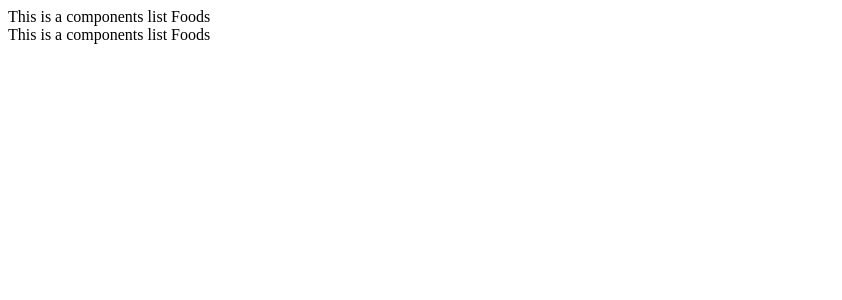
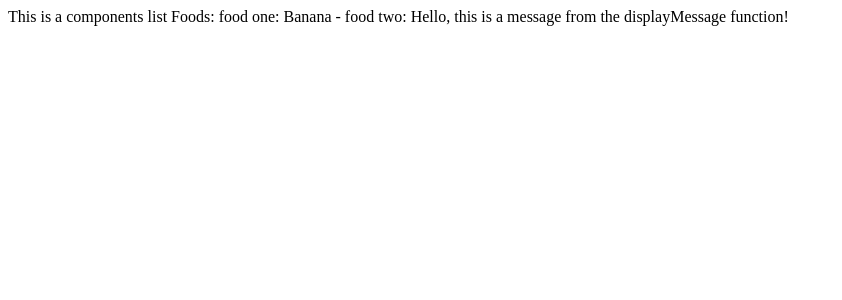
Before and after one commit to nhienkrb/tutor-react, a React (Vite) app: page / in a window 1280 px wide. Shown: the top 300 px of the page, without its empty margins (0-842 px from the left). Built offline with nearby package versions, Linux system fonts and the light colour scheme.

Commit message:
feat: JSX in react

```diff
--- a/src/components/Foods.jsx
+++ b/src/components/Foods.jsx
@@ -1,7 +1,10 @@
+function displayMessage() {
+  return "Hello, this is a message from the displayMessage function!";
+}
+
 export default function Foods() {
-
-    return (
-        <div className="">This is a components list Foods</div>
-    )
-
+  const food = "Banana";
+  return (
+    <div>This is a components list Foods: food one: {food}  - food two: {displayMessage()}</div>
+  );
 }
--- a/src/main.jsx
+++ b/src/main.jsx
@@ -6,6 +6,5 @@ import Foods from './components/Foods'
 ReactDOM.createRoot(document.getElementById('root')).render(
   <React.StrictMode>
     <App />
-    <Foods />
   </React.StrictMode>,
 )
```
